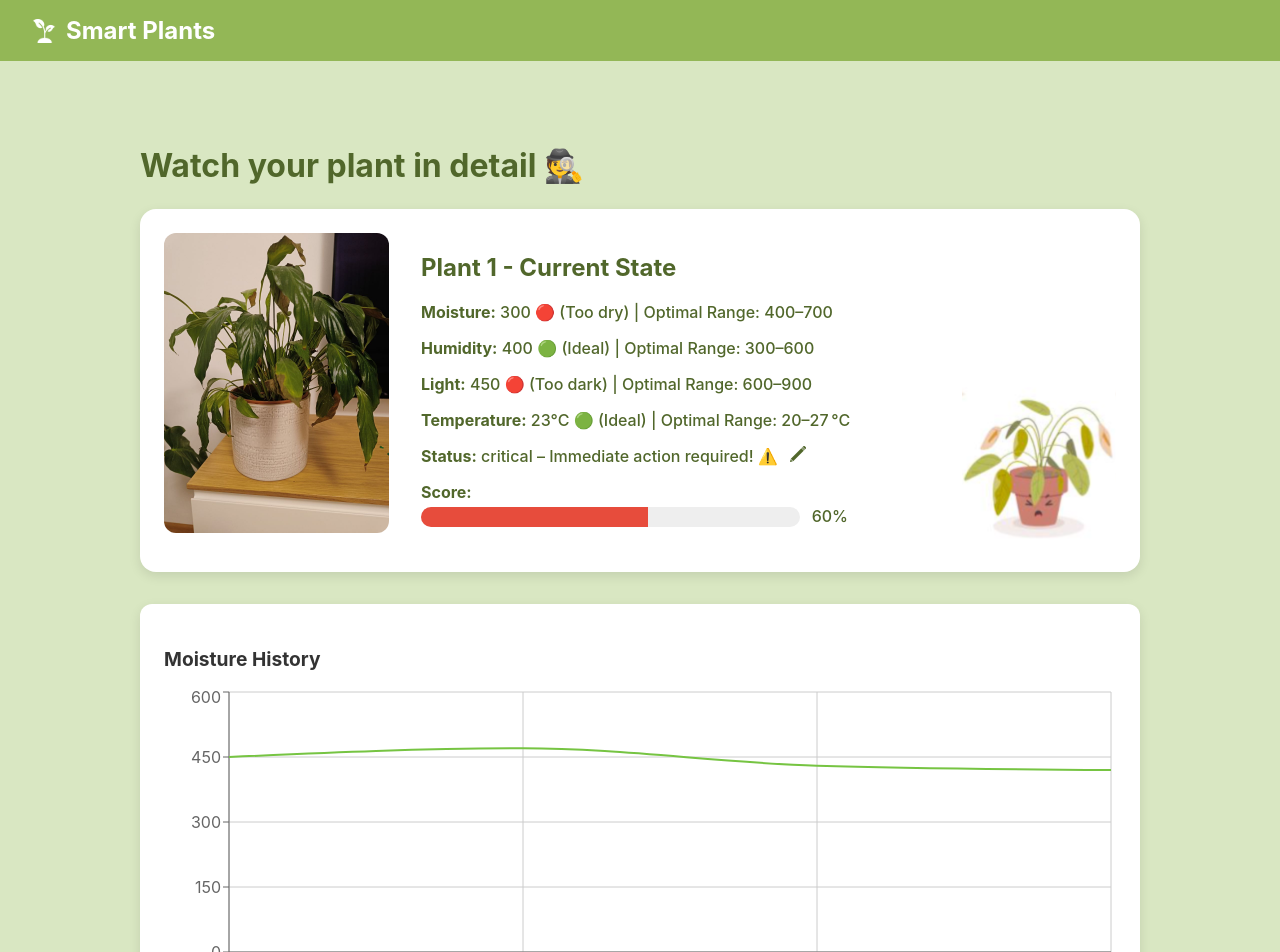
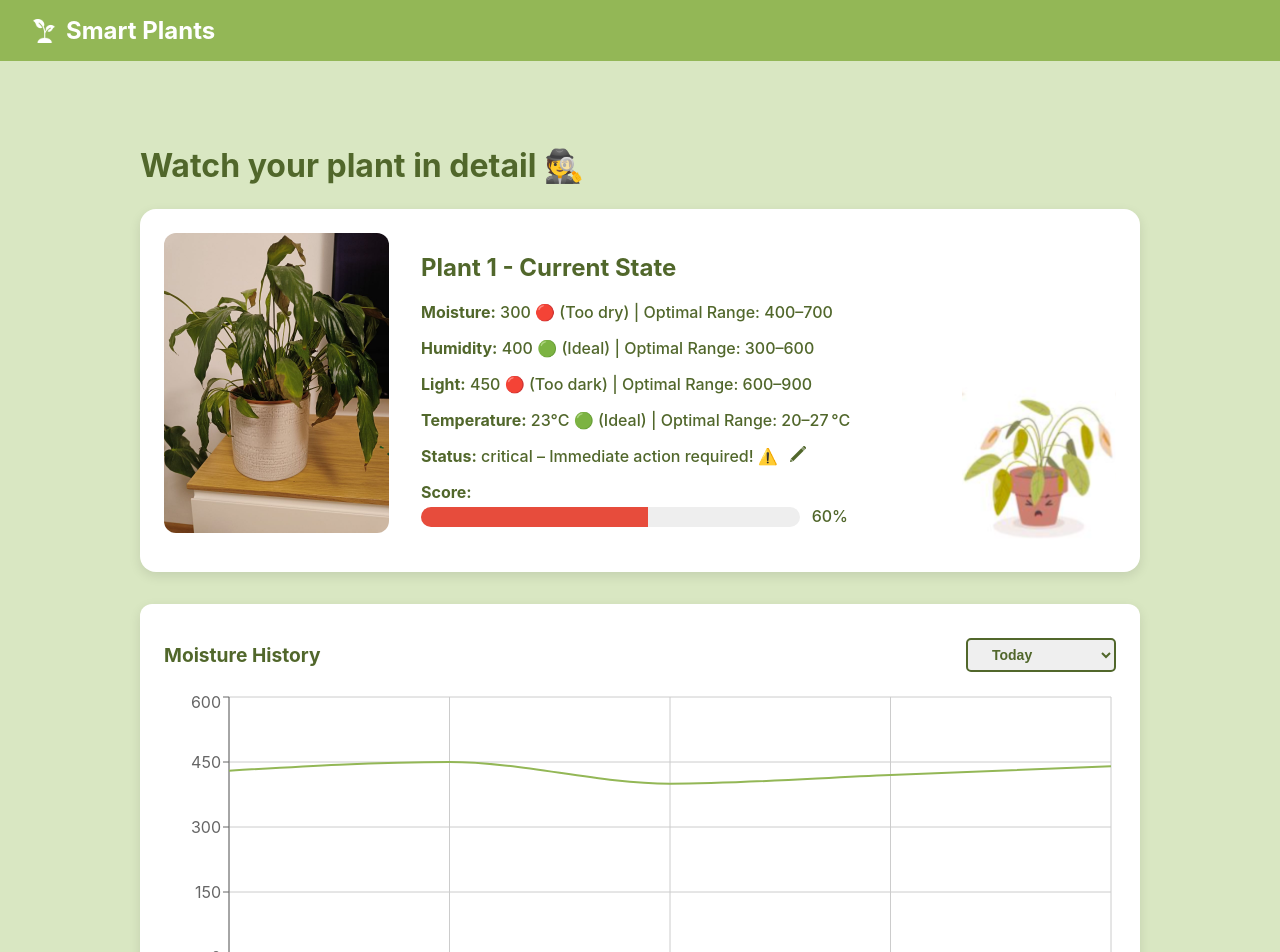
Before and after one commit to hanna-rodler/mqtt_plant_sensors, a React (Create React App) app in the folder frontend/: page /plant/1 in a window 1280 px wide. Shown: the top 952 px of the page. Built offline with nearby package versions, Linux system fonts and the light colour scheme.

Commit message:
changed history chart, added options for today, this week and last week

```diff
--- a/frontend/package.json
+++ b/frontend/package.json
@@ -7,6 +7,7 @@
     "@testing-library/jest-dom": "^6.6.3",
     "@testing-library/react": "^16.3.0",
     "@testing-library/user-event": "^13.5.0",
+    "dayjs": "^1.11.13",
     "react": "^19.1.0",
     "react-dom": "^19.1.0",
     "react-router-dom": "^7.5.2",
--- a/frontend/src/App.css
+++ b/frontend/src/App.css
@@ -19,12 +19,40 @@
   width: 100%;
   box-shadow: 0 4px 12px rgba(0, 0, 0, 0.1);
   margin-bottom: 2rem;
+  color: #51672B;
 }
 
 .history-chart-title {
   margin-bottom: 1rem;
   font-size: 1.2rem;
-  color: #333;
+}
+
+.history-chart-header {
+  display: flex;
+  justify-content: space-between;
+  align-items: center;
+  margin-bottom: 20px;
+  margin-top: 10px;
+}
+
+.history-chart-title {
+  margin-bottom: 0;
+  margin-top: 0;
+}
+
+.history-chart-select {
+  width: 150px;
+  color: #51672B;
+  padding: 6px 20px;
+  border: 2px solid #51672B;
+  border-radius: 5px;
+  font-weight: bold;
+  font-size: 14px;
+}
+
+.history-chart-select:focus {
+  outline: #51672B;
+
 }
 
 /* Navbar */
--- a/frontend/src/components/HistoryChart.jsx
+++ b/frontend/src/components/HistoryChart.jsx
@@ -1,23 +1,103 @@
-import React from 'react';
+import React, {useState} from 'react';
 import {
     LineChart, Line, XAxis, YAxis, CartesianGrid, Tooltip, ResponsiveContainer
 } from 'recharts';
 import '../App.css';
+import { useMemo } from 'react';
+import dayjs from 'dayjs';
+import isoWeek from 'dayjs/plugin/isoWeek';
+dayjs.extend(isoWeek);
+
+const now = dayjs();
 
 const HistoryChart = ({ title, data, dataKey }) => {
+    const [range, setRange] = useState('today'); // 'today' | 'thisWeek' | 'lastWeek'
+
+    const filterData = useMemo(() => {
+        return data.filter(entry => {
+            const time = dayjs(entry.timestamp);
+
+            if (range === 'today') {
+                return time.isSame(now, 'day');
+            }
+            if (range === 'thisWeek') {
+                return time.isSame(now, 'isoWeek');
+            }
+            if (range === 'lastWeek') {
+                return time.isSame(now.subtract(1, 'week'), 'isoWeek');
+            }
+            return true;
+        });
+    }, [data, range]);
+
+
+    const filteredData = filterData;
+
     return (
         <div className="history-chart-container">
-            <h3 className="history-chart-title">{title}</h3>
+            <div className="history-chart-header">
+                <h3 className="history-chart-title">{title}</h3>
+                <select
+                    value={range}
+                    onChange={(e) => setRange(e.target.value)}
+                    className="history-chart-select"
+                >
+                    <option value="today">Today</option>
+                    <option value="thisWeek">This Week</option>
+                    <option value="lastWeek">Last Week</option>
+                </select>
+            </div>
+
             <ResponsiveContainer width="100%" height={300}>
-                <LineChart data={data}>
+                <LineChart data={filteredData}>
                     <CartesianGrid stroke="#ccc" />
-                    <XAxis dataKey="timestamp" />
+                    <XAxis
+                        dataKey="timestamp"
+                        tickFormatter={(value) => {
+                            const date = new Date(value);
+
+                            if (range === 'today') {
+                                return date.toLocaleTimeString('de-DE', {
+                                    hour: '2-digit',
+                                    minute: '2-digit',
+                                });
+                            } else {
+                                return date.toLocaleString('de-DE', {
+                                    day: '2-digit',
+                                    month: '2-digit',
+                                    hour: '2-digit',
+                                    minute: '2-digit',
+                                });
+                            }
+                        }}
+                    />
+
                     <YAxis />
-                    <Tooltip />
+                    <Tooltip
+                        labelFormatter={(value) => {
+                            const date = new Date(value);
+
+                            if (range === 'today') {
+                                return date.toLocaleTimeString('de-DE', {
+                                    hour: '2-digit',
+                                    minute: '2-digit',
+                                });
+                            } else {
+                                return date.toLocaleString('de-DE', {
+                                    day: '2-digit',
+                                    month: '2-digit',
+                                    hour: '2-digit',
+                                    minute: '2-digit',
+                                });
+                            }
+                        }}
+                    />
+
+
                     <Line
                         type="monotone"
                         dataKey={dataKey}
-                        stroke="#76c442"
+                        stroke="#93B756"
                         strokeWidth={2}
                         dot={false}
                     />
--- a/frontend/src/pages/PlantDetails.jsx
+++ b/frontend/src/pages/PlantDetails.jsx
@@ -6,11 +6,26 @@ import HistoryChart from "../components/HistoryChart";
 import '../App.css';
 
 const exampleDataMoisture = [
-    { timestamp: '10:00', moisture: 450 },
-    { timestamp: '11:00', moisture: 470 },
-    { timestamp: '12:00', moisture: 430 },
-    { timestamp: '13:00', moisture: 420 },
+    // Last week
+    { timestamp: '2025-04-28T12:00:00', moisture: 470 },
+    { timestamp: '2025-04-29T12:00:00', moisture: 460 },
+    { timestamp: '2025-04-30T12:00:00', moisture: 450 },
+    { timestamp: '2025-05-01T12:00:00', moisture: 440 },
+    { timestamp: '2025-05-02T12:00:00', moisture: 430 },
+    { timestamp: '2025-05-03T12:00:00', moisture: 420 },
+    { timestamp: '2025-05-04T12:00:00', moisture: 410 },
+
+    // This week (today is assumed to be 2025-05-05)
+    { timestamp: '2025-05-05T08:00:00', moisture: 430 },
+    { timestamp: '2025-05-05T09:00:00', moisture: 450 },
+    { timestamp: '2025-05-05T10:00:00', moisture: 400 },
+    { timestamp: '2025-05-05T11:00:00', moisture: 420 },
+    { timestamp: '2025-05-05T12:00:00', moisture: 440 },
+
 ];
+
+
+
 
 const PlantDetail = () => {
     const { id } = useParams();
```
Also changed, not shown: 1 other file (tests, documents, lock files or other folders).
